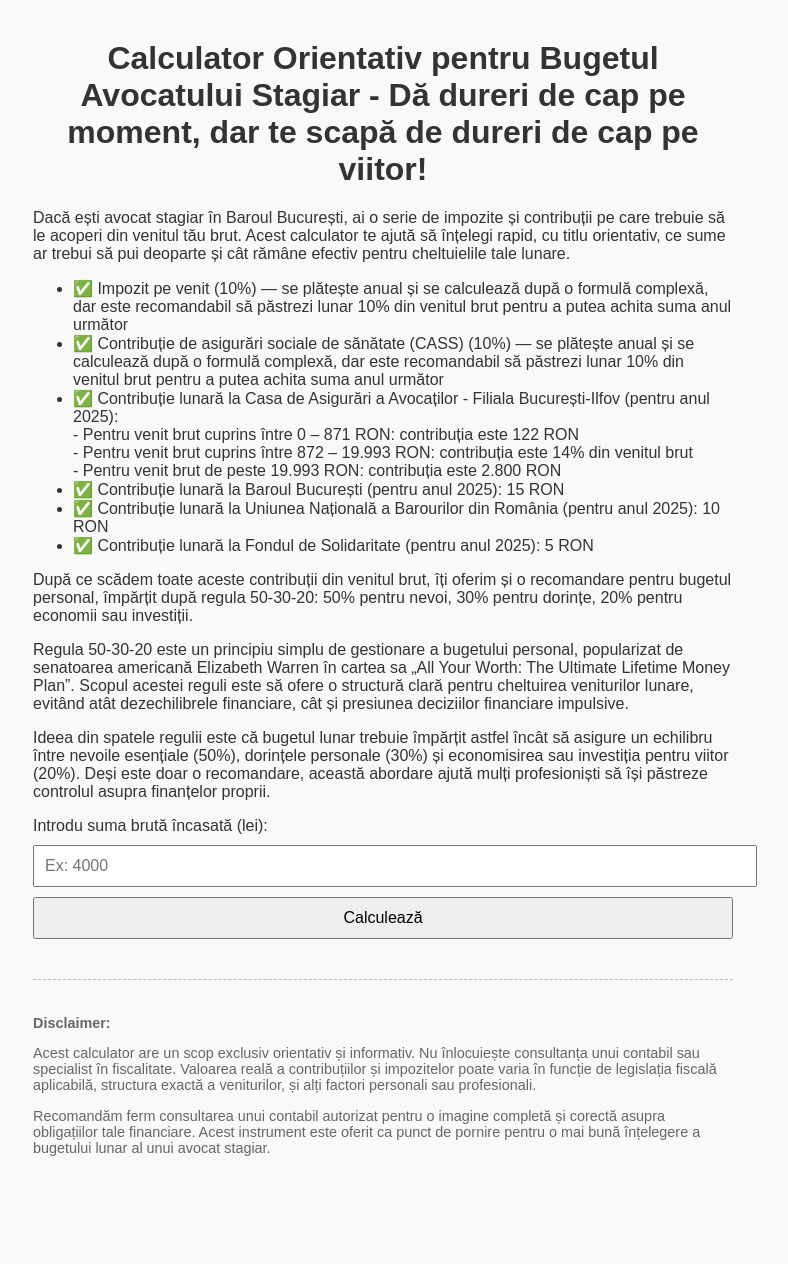
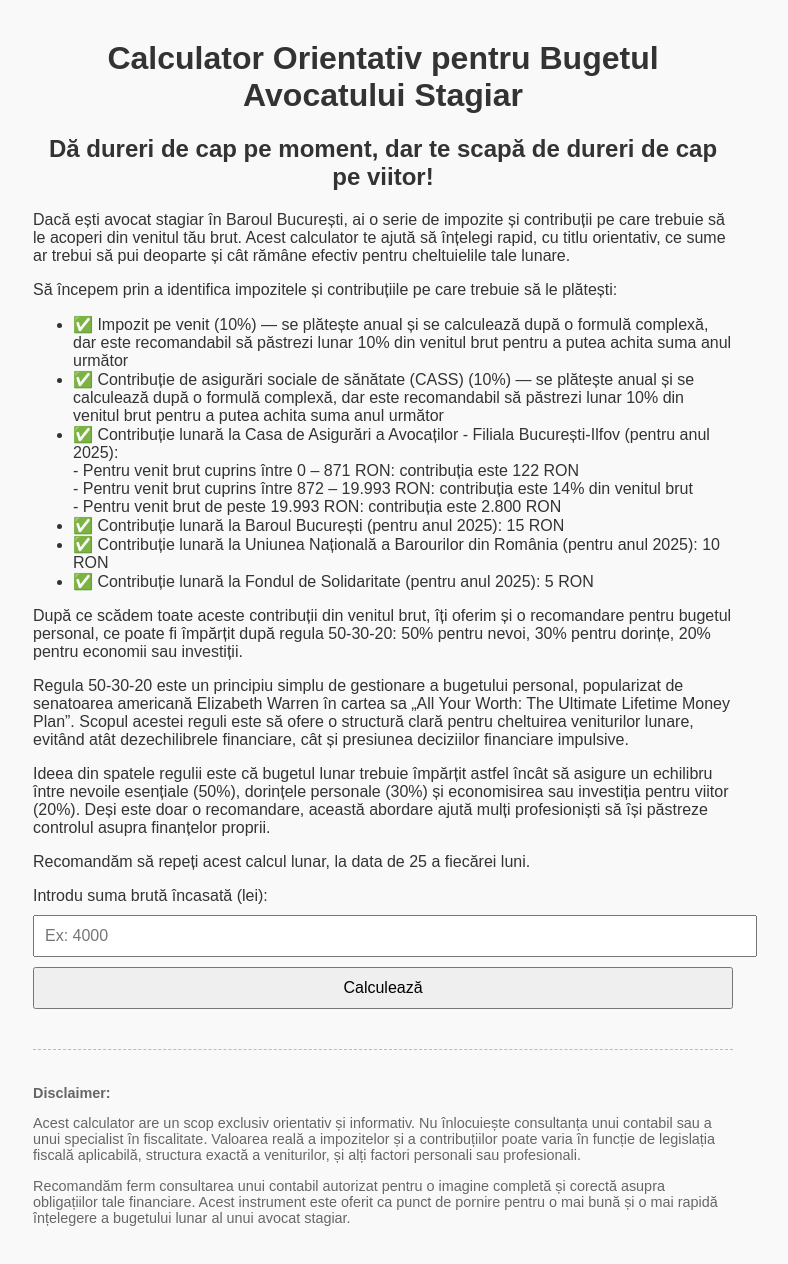
Before and after one commit to TechReckoning/buget-avocat-stagiar, a plain HTML site: page index.html in a window 1280 px wide. Shown: the whole page, without its empty margins (257-1045 px from the left). Before the commit the page ends 1196 px from the top, so only its background shows below. Drawn offline with Linux system fonts and the light colour scheme.

Commit message:
Update index.html

```diff
--- a/index.html
+++ b/index.html
@@ -39,10 +39,15 @@
   </style>
 </head>
 <body>
-  <h1>Calculator Orientativ pentru Bugetul Avocatului Stagiar - Dă dureri de cap pe moment, dar te scapă de dureri de cap pe viitor!</h1>
+  <h1>Calculator Orientativ pentru Bugetul Avocatului Stagiar</h1>
+  <h2>Dă dureri de cap pe moment, dar te scapă de dureri de cap pe viitor!</h2>
 
   <p>
     Dacă ești avocat stagiar în Baroul București, ai o serie de impozite și contribuții pe care trebuie să le acoperi din venitul tău brut. Acest calculator te ajută să înțelegi rapid, cu titlu orientativ, ce sume ar trebui să pui deoparte și cât rămâne efectiv pentru cheltuielile tale lunare.
+  </p>
+
+  <p>
+    Să începem prin a identifica impozitele și contribuțiile pe care trebuie să le plătești:
   </p>
 
   <ul>
@@ -59,7 +64,7 @@
   </ul>
 
   <p>
-    După ce scădem toate aceste contribuții din venitul brut, îți oferim și o recomandare pentru bugetul personal, împărțit după regula 50-30-20: 50% pentru nevoi, 30% pentru dorințe, 20% pentru economii sau investiții.
+    După ce scădem toate aceste contribuții din venitul brut, îți oferim și o recomandare pentru bugetul personal, ce poate fi împărțit după regula 50-30-20: 50% pentru nevoi, 30% pentru dorințe, 20% pentru economii sau investiții.
   </p>
 
   <p>
@@ -70,6 +75,9 @@
     Ideea din spatele regulii este că bugetul lunar trebuie împărțit astfel încât să asigure un echilibru între nevoile esențiale (50%), dorințele personale (30%) și economisirea sau investiția pentru viitor (20%). Deși este doar o recomandare, această abordare ajută mulți profesioniști să își păstreze controlul asupra finanțelor proprii.
   </p>
 
+  <p>Recomandăm să repeți acest calcul lunar, la data de 25 a fiecărei luni.
+  </p>
+
   <label for="brut">Introdu suma brută încasată (lei):</label>
   <input type="number" id="brut" placeholder="Ex: 4000" />
   <button onclick="calculeaza()">Calculează</button>
@@ -78,8 +86,8 @@
 
   <div class="disclaimer">
     <p><strong>Disclaimer:</strong></p>
-    <p>Acest calculator are un scop exclusiv orientativ și informativ. Nu înlocuiește consultanța unui contabil sau specialist în fiscalitate. Valoarea reală a contribuțiilor și impozitelor poate varia în funcție de legislația fiscală aplicabilă, structura exactă a veniturilor, și alți factori personali sau profesionali.</p>
-    <p>Recomandăm ferm consultarea unui contabil autorizat pentru o imagine completă și corectă asupra obligațiilor tale financiare. Acest instrument este oferit ca punct de pornire pentru o mai bună înțelegere a bugetului lunar al unui avocat stagiar.</p>
+    <p>Acest calculator are un scop exclusiv orientativ și informativ. Nu înlocuiește consultanța unui contabil sau a unui specialist în fiscalitate. Valoarea reală a impozitelor și a contribuțiilor poate varia în funcție de legislația fiscală aplicabilă, structura exactă a veniturilor, și alți factori personali sau profesionali.</p>
+    <p>Recomandăm ferm consultarea unui contabil autorizat pentru o imagine completă și corectă asupra obligațiilor tale financiare. Acest instrument este oferit ca punct de pornire pentru o mai bună și o mai rapidă înțelegere a bugetului lunar al unui avocat stagiar.</p>
   </div>
 
   <script>
```
